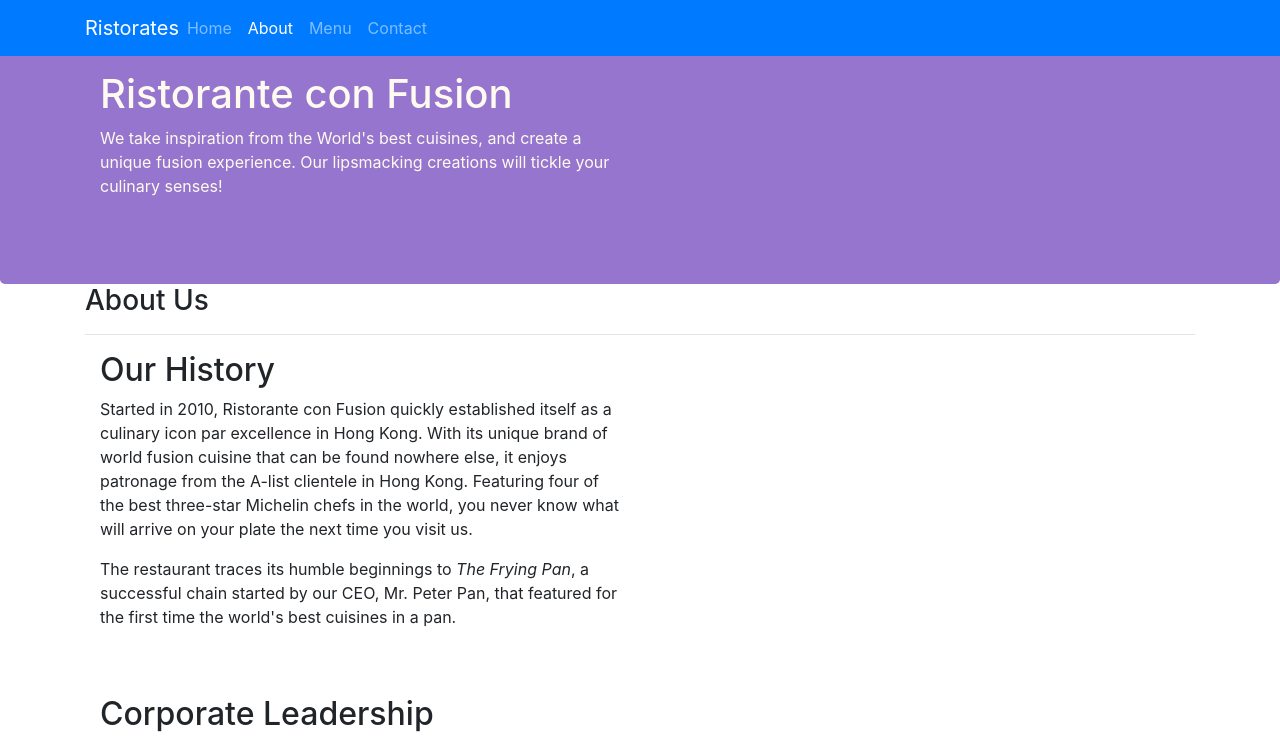
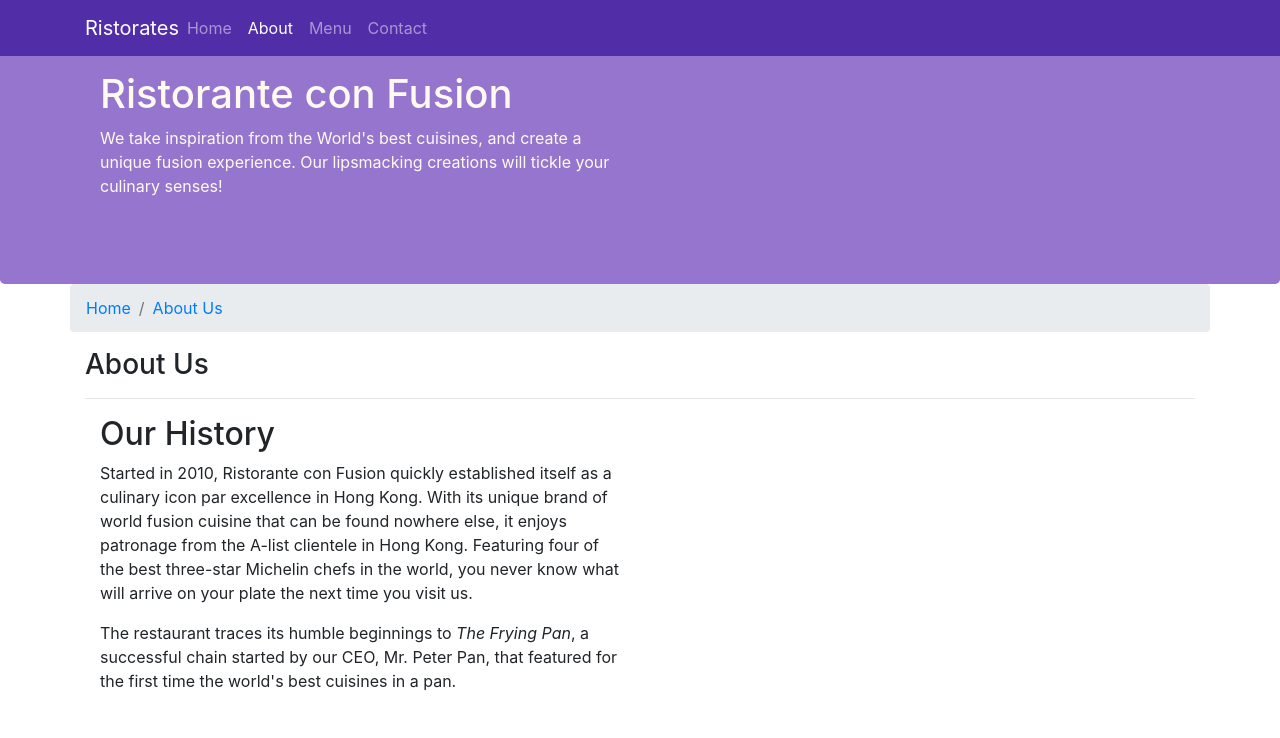
Before and after one commit to vineetjk/coursera-practice, a website: page aboutus.html in a window 1280 px wide. Shown: the top 738 px of the page. Drawn offline with nearby package versions, Linux system fonts and the light colour scheme.

Commit message:
breadcrumb

```diff
--- a/aboutus.html
+++ b/aboutus.html
@@ -18,9 +18,9 @@
 
 <body>
 
-    <nav class="navbar navbar-dark navbar-expand-sm bg-primary fixed-top">
+    <nav class="navbar navbar-dark navbar-expand-sm  fixed-top">
             <div class="container">
-                <a class="navbar-brand mr-auto" href="#">Ristorates</a>
+                <a class="navbar-brand mr-auto" href="./index.html">Ristorates</a>
                 <button class="navbar-toggler" type="button" data-toggle="collapse" data-target="#Navbar">
                     <span class="navbar-toggler-icon"></span>
                 </button>
@@ -49,8 +49,13 @@
     </header>
 
     <div class="container">
-        <div class="">
-            <div>
+        <div class="row">
+            <ol class="col-12 breadcrumb">
+                <li class="breadcrumb-item"><a href="index.html">Home</a></li>
+                <li class="breadcrumb-item active"><a href="#">About Us</a></li>
+
+            </ol>
+            <div class="col-12">
                <h3>About Us</h3>
                <hr>
             </div>
--- a/css/styles.css
+++ b/css/styles.css
@@ -30,3 +30,12 @@
     margin: 0px;
     color: #0f0f0f;
 }
+
+.body {
+    padding: 50px 0px 0px 0px;
+    z-index: 0;
+}
+
+.navbar-dark{
+    background-color: #512da8;
+}
```
Also changed, not shown: index.html (+1 -1 lines).
